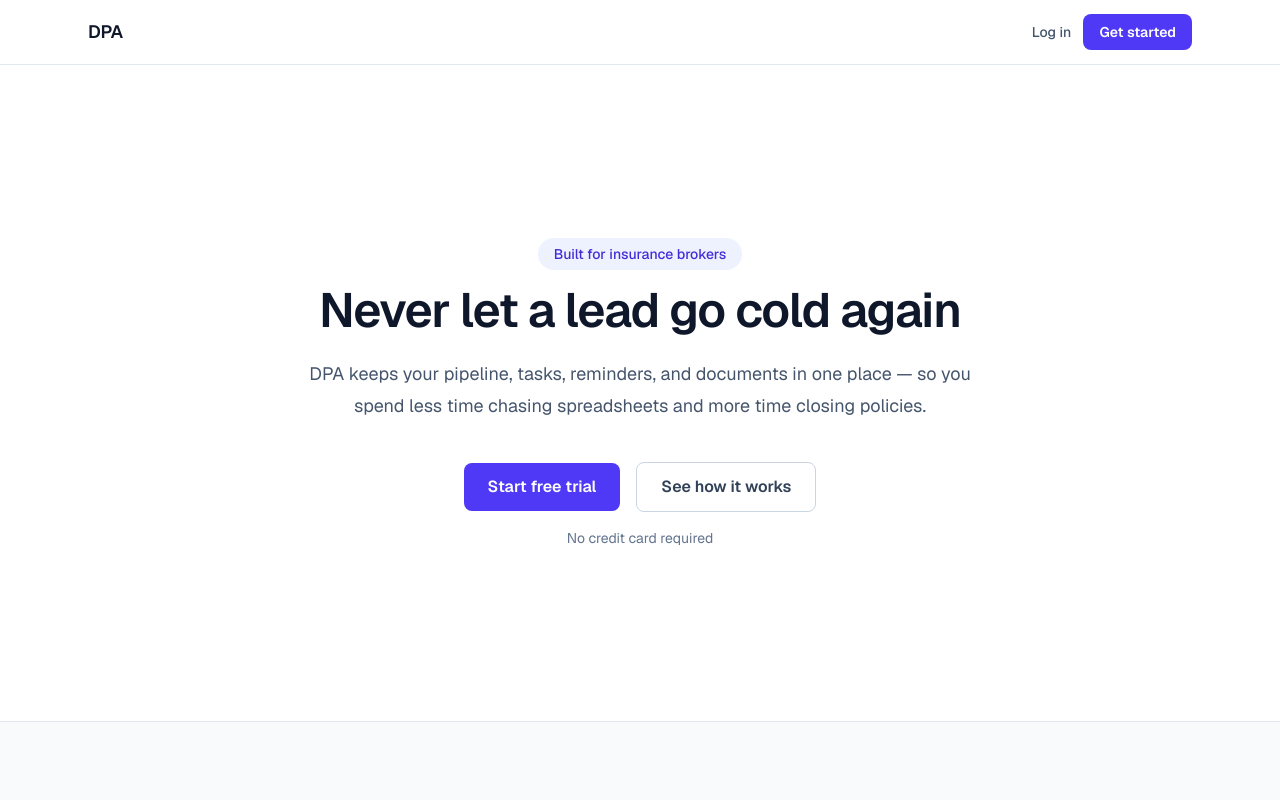
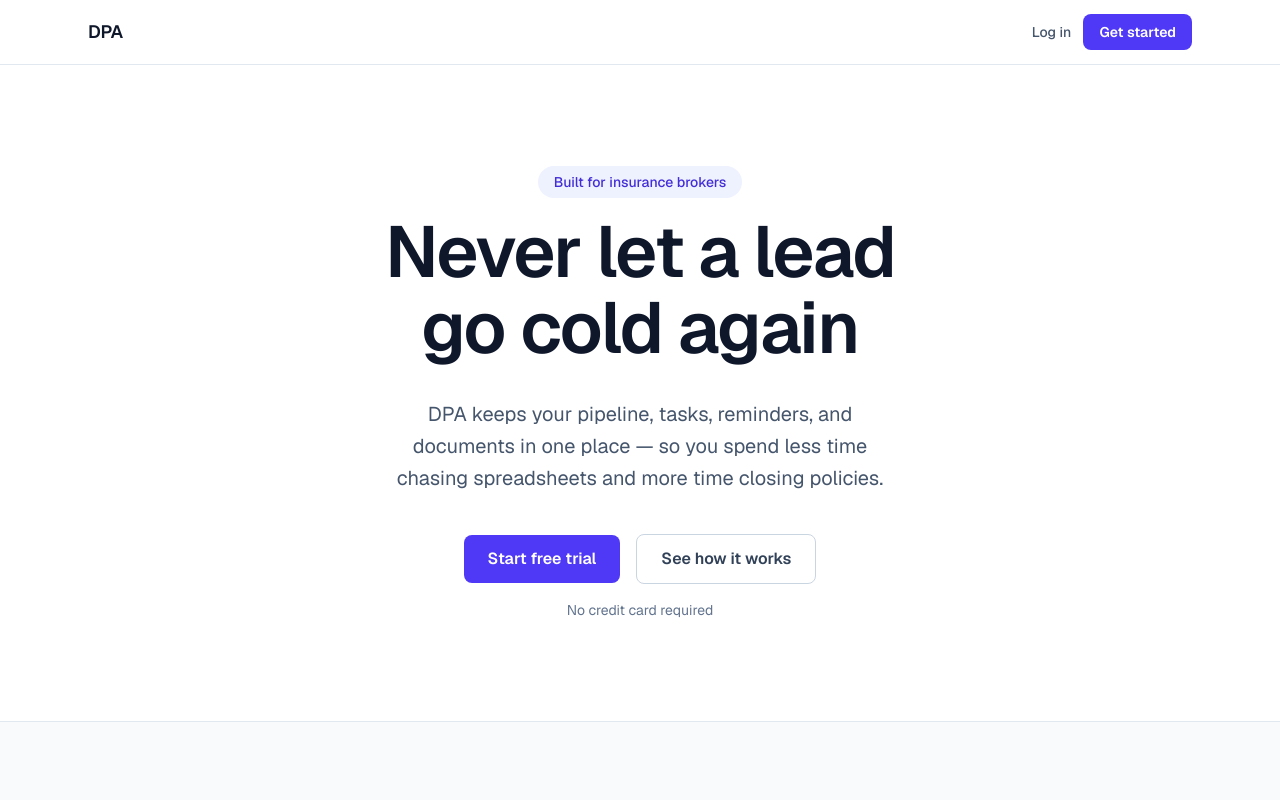
Before and after one commit to DPA-Tricore/public-website, a Next.js app: page / in a window 1280 px wide. Shown: the top 800 px of the page. Built offline with nearby package versions, Linux system fonts and the light colour scheme.

Commit message:
style: scale hero headline/body to a display type scale (larger size, tighter leading, narrower measure)

```diff
--- a/components/Hero.tsx
+++ b/components/Hero.tsx
@@ -5,11 +5,11 @@ export default function Hero() {
         Built for insurance brokers
       </p>
 
-      <h1 className="mx-auto max-w-3xl text-4xl font-semibold tracking-tight text-slate-900 sm:text-5xl">
+      <h1 className="mx-auto max-w-4xl text-balance text-6xl font-semibold leading-[1.05] tracking-tight text-slate-900 sm:text-7xl">
         Never let a lead go cold again
       </h1>
 
-      <p className="mx-auto mt-6 max-w-2xl text-lg leading-8 text-slate-600">
+      <p className="mx-auto mt-8 max-w-xl text-balance text-xl leading-8 text-slate-600">
         DPA keeps your pipeline, tasks, reminders, and documents in one place —
         so you spend less time chasing spreadsheets and more time closing
         policies.
```
